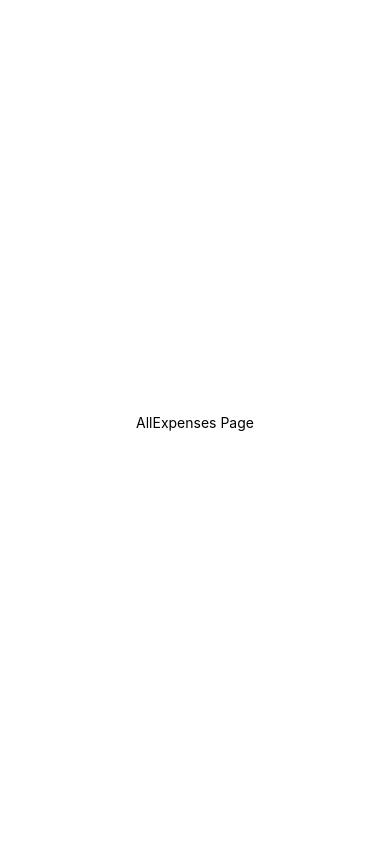
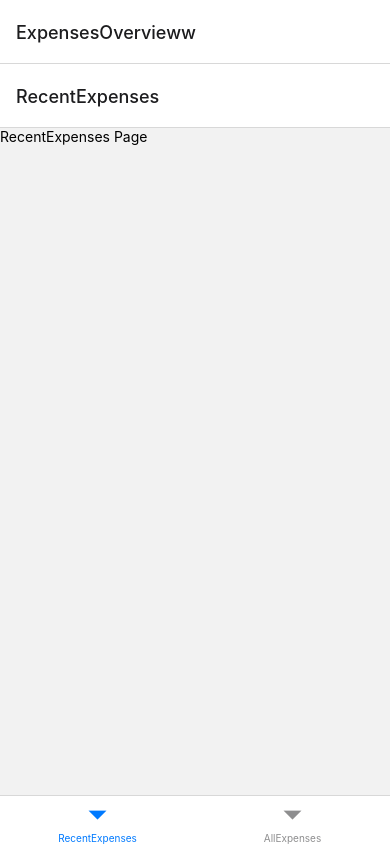
Before and after one commit to mdave94/RN_expenses_tracker, a React Native app: screen / in a window 390 px wide. Built offline with nearby package versions, Linux system fonts and the light colour scheme.

Commit message:
Navigator is configured and initialized

```diff
--- a/App.js
+++ b/App.js
@@ -1,22 +1,45 @@
 import { StatusBar } from "expo-status-bar";
-import { StyleSheet, Text, View } from "react-native";
+import { StyleSheet } from "react-native";
 import AllExpenses from "./screens/AllExpenses";
+import { NavigationContainer } from "@react-navigation/native";
+import { createNativeStackNavigator } from "@react-navigation/native-stack";
+import ManageExpense from "./screens/ManageExpense";
+import RecentExpenses from "./screens/RecentExpenses";
+import { createBottomTabNavigator } from "@react-navigation/bottom-tabs";
+
+const Stack = createNativeStackNavigator();
+const BottomTabs = createBottomTabNavigator();
+
+function ExpensesOverview() {
+  return (
+    <BottomTabs.Navigator>
+      <BottomTabs.Screen name="RecentExpenses" component={RecentExpenses} />
+      <BottomTabs.Screen name="AllExpenses" component={AllExpenses} />
+    </BottomTabs.Navigator>
+  );
+}
 
 export default function App() {
   return (
-    <View style={styles.container}>
+    <>
       <StatusBar style="auto" />
-      <View>
-        <AllExpenses />
-      </View>
-    </View>
+      <NavigationContainer>
+        <Stack.Navigator initialRouteName="Expen">
+          <Stack.Screen
+            name=" ExpensesOvervieww"
+            component={ExpensesOverview}
+          />
+          <Stack.Screen name="ManageExpense" component={ManageExpense} />
+        </Stack.Navigator>
+      </NavigationContainer>
+    </>
   );
 }
 
 const styles = StyleSheet.create({
   container: {
     flex: 1,
-    backgroundColor: "#fff",
+    backgroundColor: "#",
     alignItems: "center",
     justifyContent: "center",
   },
--- a/package.json
+++ b/package.json
@@ -9,13 +9,15 @@
     "web": "expo start --web"
   },
   "dependencies": {
+    "@react-navigation/bottom-tabs": "^6.5.8",
     "@react-navigation/native": "^6.1.7",
+    "@react-navigation/native-stack": "^6.9.13",
     "expo": "~48.0.18",
     "expo-status-bar": "~1.4.4",
     "react": "18.2.0",
     "react-native": "0.71.8",
-    "react-native-screens": "~3.20.0",
-    "react-native-safe-area-context": "4.5.0"
+    "react-native-safe-area-context": "4.5.0",
+    "react-native-screens": "~3.20.0"
   },
   "devDependencies": {
     "@babel/core": "^7.20.0"
```
Also changed, not shown: 1 other file (tests, documents, lock files or other folders).
